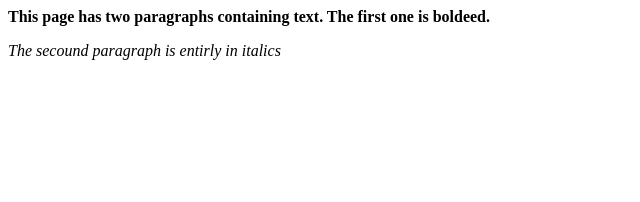
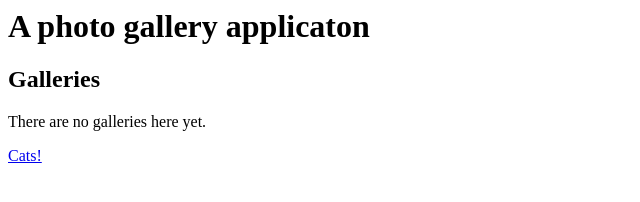
Before and after one commit to ChrisCPO/Metis-Prework, a plain HTML site: page index.html in a window 1280 px wide. Shown: the whole page, without its empty margins (0-640 px from the left). Drawn offline with Linux system fonts and the light colour scheme.

Commit message:
Link to a cat gallery

```diff
--- a/index.html
+++ b/index.html
@@ -6,7 +6,11 @@
       <title> My Web Gallery</title>
   </head>
   <body>
-    <p> <b>This page has two paragraphs containing text. The first one is boldeed.</b> </p>
-    <p><i>The secound paragraph is entirly in italics</i>
+  <h1>A photo gallery applicaton </h1>
+    <div>
+   <h2>Galleries</h2>
+      <p> There are no galleries here yet.</p>
+      <p> <a href='cats.html'> Cats!</a>
+    </div>
   </body>
 </html>
```
Also changed, not shown: cats.html (added, +10 -0 lines).
